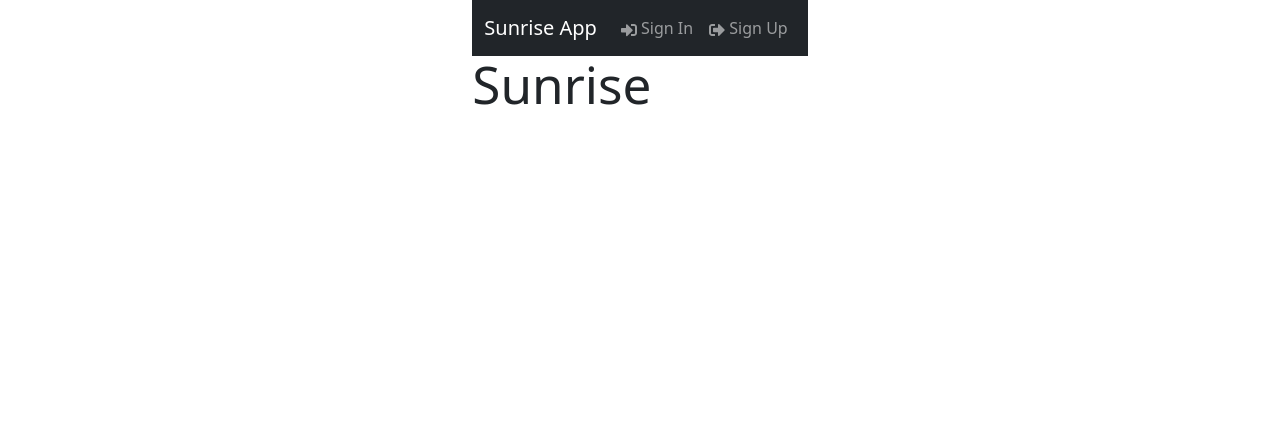
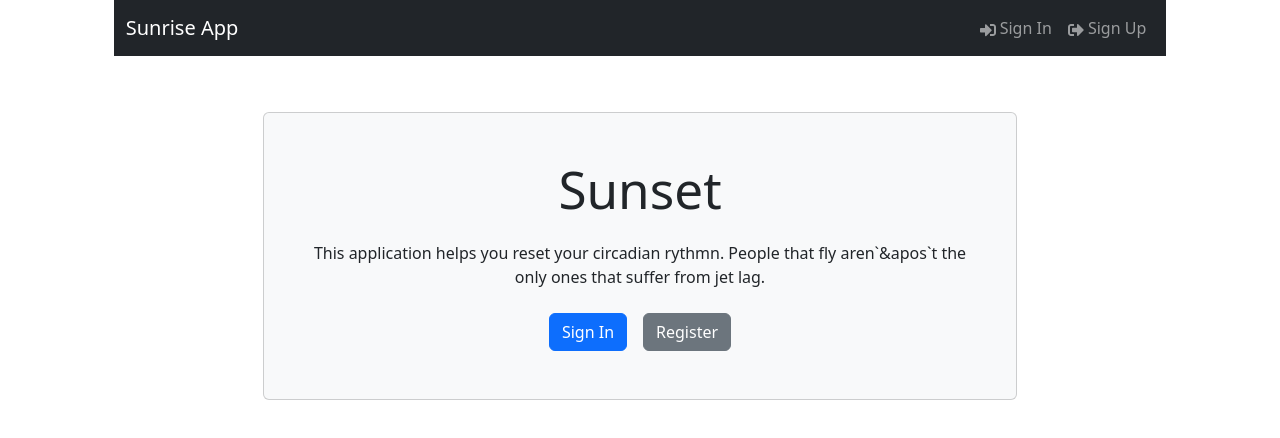
Before and after one commit to THREEhundo/sunrise, a React (Vite) app in the folder frontend/: page / in a window 1280 px wide. Shown: the top 438 px of the page. Built offline with nearby package versions, Linux system fonts and the light colour scheme.

Commit message:
react router setup

```diff
--- a/frontend/package.json
+++ b/frontend/package.json
@@ -15,7 +15,9 @@
     "react": "^18.2.0",
     "react-bootstrap": "^2.9.1",
     "react-dom": "^18.2.0",
-    "react-icons": "^4.12.0"
+    "react-icons": "^4.12.0",
+    "react-router-bootstrap": "^0.26.2",
+    "react-router-dom": "^6.19.0"
   },
   "devDependencies": {
     "@types/react": "^18.2.37",
--- a/frontend/src/App.jsx
+++ b/frontend/src/App.jsx
@@ -1,11 +1,14 @@
-import React from 'react'
+import { Outlet } from 'react-router-dom'
+import { Container } from 'react-bootstrap'
 import Header from './components/Header'
 
 const App = () => {
 	return (
 		<>
 			<Header />
-			<h1>Sunrise</h1>
+			<Container className='my-2'>
+				<Outlet />
+			</Container>
 		</>
 	)
 }
--- a/frontend/src/components/Header.jsx
+++ b/frontend/src/components/Header.jsx
@@ -1,21 +1,28 @@
 import { Navbar, Nav, Container } from 'react-bootstrap'
 import { FaSignInAlt, FaSignOutAlt } from 'react-icons/fa'
+import { LinkContainer } from 'react-router-bootstrap'
 
 const Header = () => {
 	return (
 		<header>
 			<Navbar bg='dark' variant='dark' expand='lg' collapseOnSelect>
 				<Container>
-					<Navbar.Brand href='/'>Sunrise App</Navbar.Brand>
-					<Navbar.Toggle aria-aria-controls='basic-navbar-nav' />
+					<LinkContainer to='/'>
+						<Navbar.Brand>Sunrise App</Navbar.Brand>
+					</LinkContainer>
+					<Navbar.Toggle aria-controls='basic-navbar-nav' />
 					<Navbar.Collapse id='basic-navbar-nav'>
 						<Nav className='ms-auto'>
-							<Nav.Link href='/login'>
-								<FaSignInAlt /> Sign In
-							</Nav.Link>
-							<Nav.Link href='/register'>
-								<FaSignOutAlt /> Sign Up
-							</Nav.Link>
+							<LinkContainer to='/login'>
+								<Nav.Link>
+									<FaSignInAlt /> Sign In
+								</Nav.Link>
+							</LinkContainer>
+							<LinkContainer to='/register'>
+								<Nav.Link>
+									<FaSignOutAlt /> Sign Up
+								</Nav.Link>
+							</LinkContainer>
 						</Nav>
 					</Navbar.Collapse>
 				</Container>
--- /dev/null
+++ b/frontend/src/components/Hero.jsx
@@ -0,0 +1,31 @@
+import { Container, Card, Button } from 'react-bootstrap'
+import { LinkContainer } from 'react-router-bootstrap'
+
+const Hero = () => {
+	return (
+		<div className=' py-5'>
+			<Container className='d-flex justify-content-center'>
+				<Card className='p-5 d-flex flex-column align-items-center hero-card bg-light w-75'>
+					<h1 className='text-center mb-4'>Sunset</h1>
+					<p className='text-center mb-4'>
+						This application helps you reset your circadian rythmn.
+						People that fly aren`&apos`t the only ones that suffer
+						from jet lag.
+					</p>
+					<div className='d-flex'>
+						<LinkContainer to='/login'>
+							<Button variant='primary' className='me-3'>
+								Sign In
+							</Button>
+						</LinkContainer>
+						<LinkContainer to='/register'>
+							<Button variant='secondary'>Register</Button>
+						</LinkContainer>
+					</div>
+				</Card>
+			</Container>
+		</div>
+	)
+}
+
+export default Hero
--- a/frontend/src/main.jsx
+++ b/frontend/src/main.jsx
@@ -1,11 +1,26 @@
 import React from 'react'
 import ReactDOM from 'react-dom/client'
+import {
+	createBrowserRouter,
+	createRoutesFromElements,
+	Route,
+	RouterProvider
+} from 'react-router-dom'
 import App from './App.jsx'
 import 'bootstrap/dist/css/bootstrap.min.css'
 import './index.css'
+import HomeScreen from './screens/HomeScreen.jsx'
+
+const router = createBrowserRouter(
+	createRoutesFromElements(
+		<Route path='/' element={<App />}>
+			<Route index={true} path='/' element={<HomeScreen />} />
+		</Route>
+	)
+)
 
 ReactDOM.createRoot(document.getElementById('root')).render(
 	<React.StrictMode>
-		<App />
+		<RouterProvider router={router} />
 	</React.StrictMode>
 )
--- /dev/null
+++ b/frontend/src/screens/HomeScreen.jsx
@@ -0,0 +1,7 @@
+import Hero from '../components/Hero'
+
+const HomeScreen = () => {
+	return <Hero />
+}
+
+export default HomeScreen
```
Also changed, not shown: 1 other file (tests, documents, lock files or other folders).
